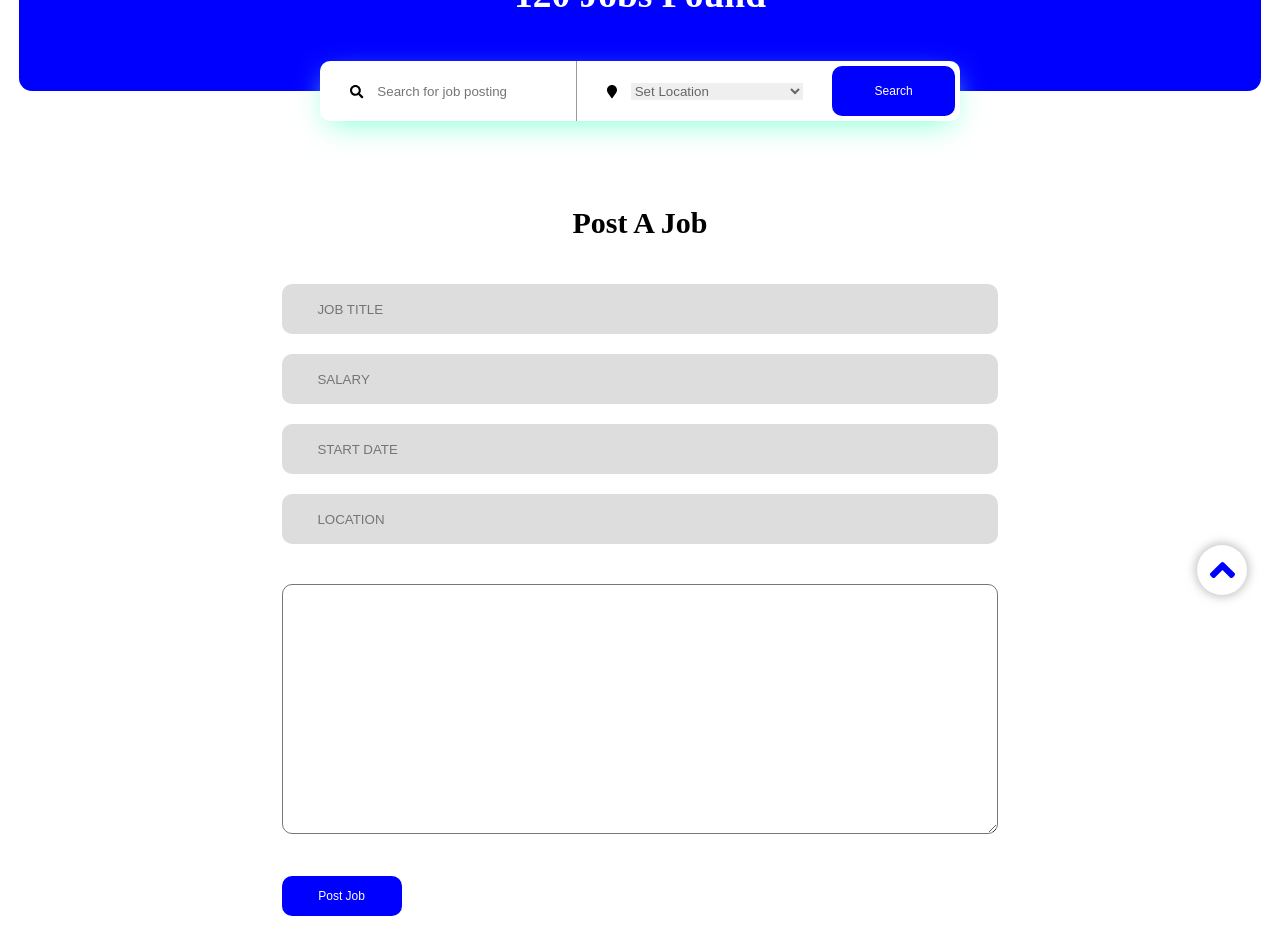
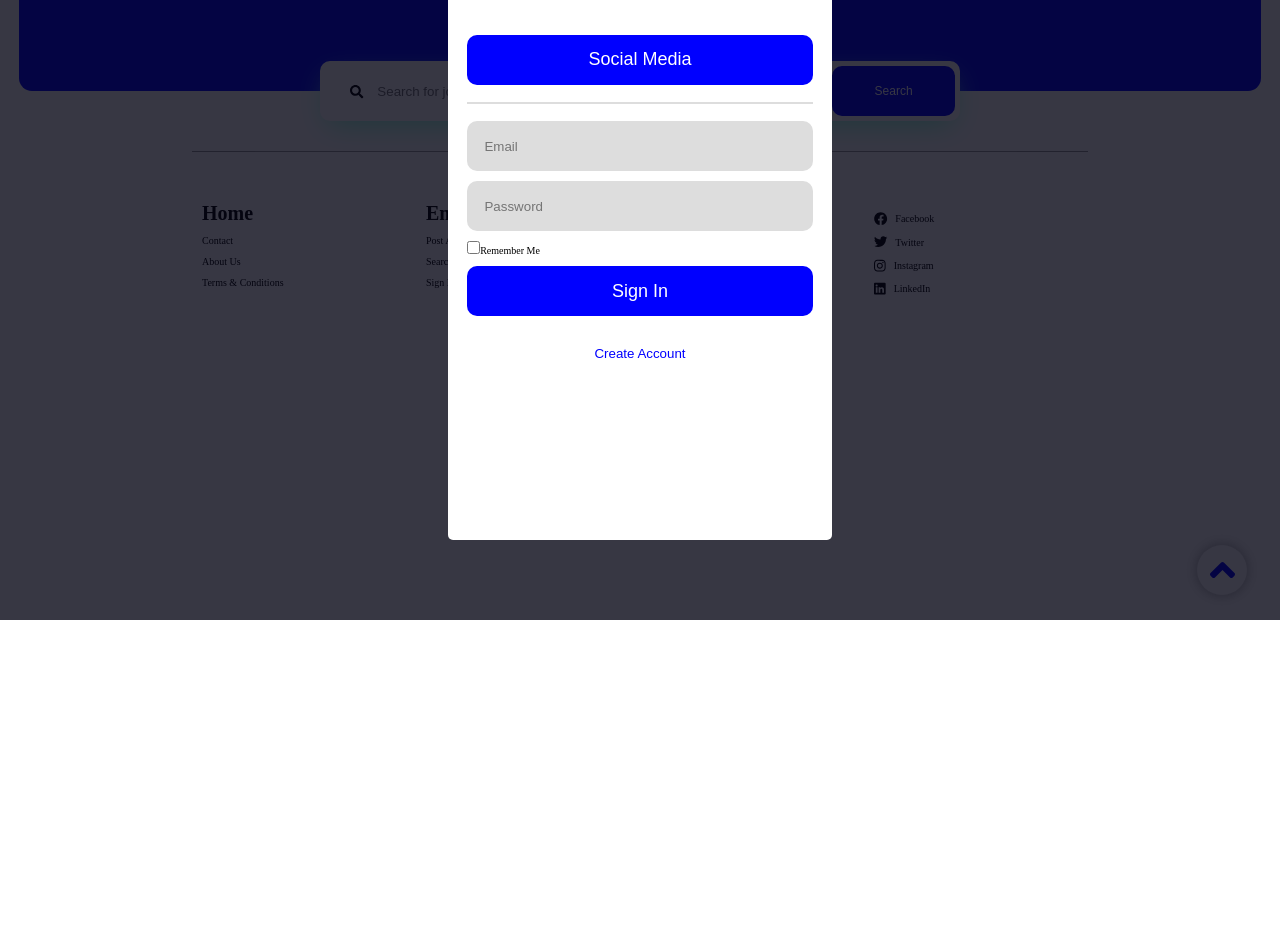
Before and after one commit to VektorTech/job-board, a Next.js app: page / in a window 1280 px wide. Shown: the part 180-1132 px from the top of the page. After the commit the page ends 800 px from the top, so only its background shows below. Built offline with nearby package versions, Linux system fonts and the light colour scheme.

Commit message:
added select account type for register

```diff
--- a/pages/index.js
+++ b/pages/index.js
@@ -11,23 +11,25 @@ import { fab } from '@fortawesome/free-brands-svg-icons';
 library.add(fas, fab);
 
 import SearchPage from './Search/Search';
+
 import ViewJob from './ViewJobs/ViewJob.jsx';
+import SignModal from '../src/components/Modal/Sign/Sign.jsx';
+import PostJob from './PostJob/PostJob';
 
-import SignModal from '../src/components/Modal/Sign/Sign.jsx';
 import Link from 'next/link';
-import PostJob from './PostJob/PostJob';
 
 const App = () => {
     return(
         <>
-        {/* <SignModal show={true} init='login'></SignModal> */}
+        <SignModal show={true} init='login'></SignModal>
+
         <Header />
         <br />
         <Banner_1 />
 
         {/* <SearchPage /> */}
         {/* <ViewJob /> */}
-        <PostJob />
+        {/* <PostJob /> */}
 
         <Footer />
         </>
--- a/src/components/Buttons/Button.jsx
+++ b/src/components/Buttons/Button.jsx
@@ -6,13 +6,13 @@ import {
     SaveButton
 } from './Button.style';
 
-const Button = ({type, children}) => {
+const Button = ({type, children, onClick}) => {
     switch(type){
-        case "Search": return <SearchSubmit>{children}</SearchSubmit>
-        case "Submit": return <Submit>{children}</Submit>
-        case "Apply": return <Apply>{children}</Apply>
-        case "Save": return <SaveButton>{children}</SaveButton>
-        default: return <ButtonDefault>{children}</ButtonDefault>
+        case "Search": return <SearchSubmit onClick={onClick} >{children}</SearchSubmit>
+        case "Submit": return <Submit onClick={onClick} >{children}</Submit>
+        case "Apply": return <Apply onClick={onClick} >{children}</Apply>
+        case "Save": return <SaveButton onClick={onClick} >{children}</SaveButton>
+        default: return <ButtonDefault onClick={onClick} >{children}</ButtonDefault>
     }
 };
 
--- a/src/components/Modal/Sign/Register.jsx
+++ b/src/components/Modal/Sign/Register.jsx
@@ -1,38 +1,29 @@
 import {
     PrimaryWrapper,
     InputContainer,
-    CreateAccount
 } from './Login.style';
 
-import { InputText } from '../../Other/Input.style';
-import Heading from '../../Other/Heading.style';
+import RegisterCompany from './RegisterCompany';
+import RegisterUser from './RegisterUser';
+
 import Button from '../../Buttons/Button';
+import { useState } from 'react';
 
-export default ({setRoute}) => (
-    <PrimaryWrapper>
-        <Heading center style={{marginBottom:'4rem'}} size={'lg'}>Register</Heading>
+export default ({setRoute}) => {
+    const [state, setState] = useState(null);
 
-        <InputContainer>
-        <Button type="Submit">Social Media</Button>
-        </InputContainer>
+    const Elem = {
+        "company": <RegisterCompany setRoute={setRoute} />,
+        "user": <RegisterUser setRoute={setRoute} />
+    }
+    return ( state ? state :
+        <PrimaryWrapper>
+            <InputContainer>
+            <Button type="Submit" onClick={() => setState(Elem['company'])}>Employer</Button>
+            </InputContainer>
 
-        <hr style={{margin:'5% 0', height:'.22rem'}} color="#ddd" />
-
-        <form>
-        <InputContainer>
-        <InputText placeholder="Email" />
-        </InputContainer>
-
-        <InputContainer>
-        <InputText placeholder="Password" />
-        </InputContainer>
-
-        <InputContainer>
-        <Button type="Submit">Create Account</Button>
-        </InputContainer>
-        </form>
-
-        <CreateAccount onClick={setRoute}>Already have an account?</CreateAccount>
-
-    </PrimaryWrapper>
-);
+            <InputContainer>
+            <Button type="Submit" onClick={() => setState(Elem['user'])}>Job Seeker</Button>
+            </InputContainer>
+        </PrimaryWrapper> );
+}
--- /dev/null
+++ b/src/components/Modal/Sign/RegisterCompany.jsx
@@ -0,0 +1,38 @@
+import {
+    PrimaryWrapper,
+    InputContainer,
+    CreateAccount
+} from './Login.style';
+
+import { InputText } from '../../Other/Input.style';
+import Heading from '../../Other/Heading.style';
+import Button from '../../Buttons/Button';
+
+export default ({setRoute}) => (
+    <PrimaryWrapper>
+        <Heading center style={{marginBottom:'4rem'}} size={'lg'}>Register</Heading>
+
+        <InputContainer>
+        <Button type="Submit">Social Media</Button>
+        </InputContainer>
+
+        <hr style={{margin:'5% 0', height:'.22rem'}} color="#ddd" />
+
+        <form>
+        <InputContainer>
+        <InputText placeholder="Email" />
+        </InputContainer>
+
+        <InputContainer>
+        <InputText placeholder="Password" />
+        </InputContainer>
+
+        <InputContainer>
+        <Button type="Submit">Create Account</Button>
+        </InputContainer>
+        </form>
+
+        <CreateAccount onClick={setRoute}>Already have an account?</CreateAccount>
+
+    </PrimaryWrapper>
+);
--- /dev/null
+++ b/src/components/Modal/Sign/RegisterUser.jsx
@@ -0,0 +1,38 @@
+import {
+    PrimaryWrapper,
+    InputContainer,
+    CreateAccount
+} from './Login.style';
+
+import { InputText } from '../../Other/Input.style';
+import Heading from '../../Other/Heading.style';
+import Button from '../../Buttons/Button';
+
+export default ({setRoute}) => (
+    <PrimaryWrapper>
+        <Heading center style={{marginBottom:'4rem'}} size={'lg'}>Register</Heading>
+
+        <InputContainer>
+        <Button type="Submit">Social Media</Button>
+        </InputContainer>
+
+        <hr style={{margin:'5% 0', height:'.22rem'}} color="#ddd" />
+
+        <form>
+        <InputContainer>
+        <InputText placeholder="Email" />
+        </InputContainer>
+
+        <InputContainer>
+        <InputText placeholder="Password" />
+        </InputContainer>
+
+        <InputContainer>
+        <Button type="Submit">Create Account</Button>
+        </InputContainer>
+        </form>
+
+        <CreateAccount onClick={setRoute}>Already have an account?</CreateAccount>
+
+    </PrimaryWrapper>
+);
```
